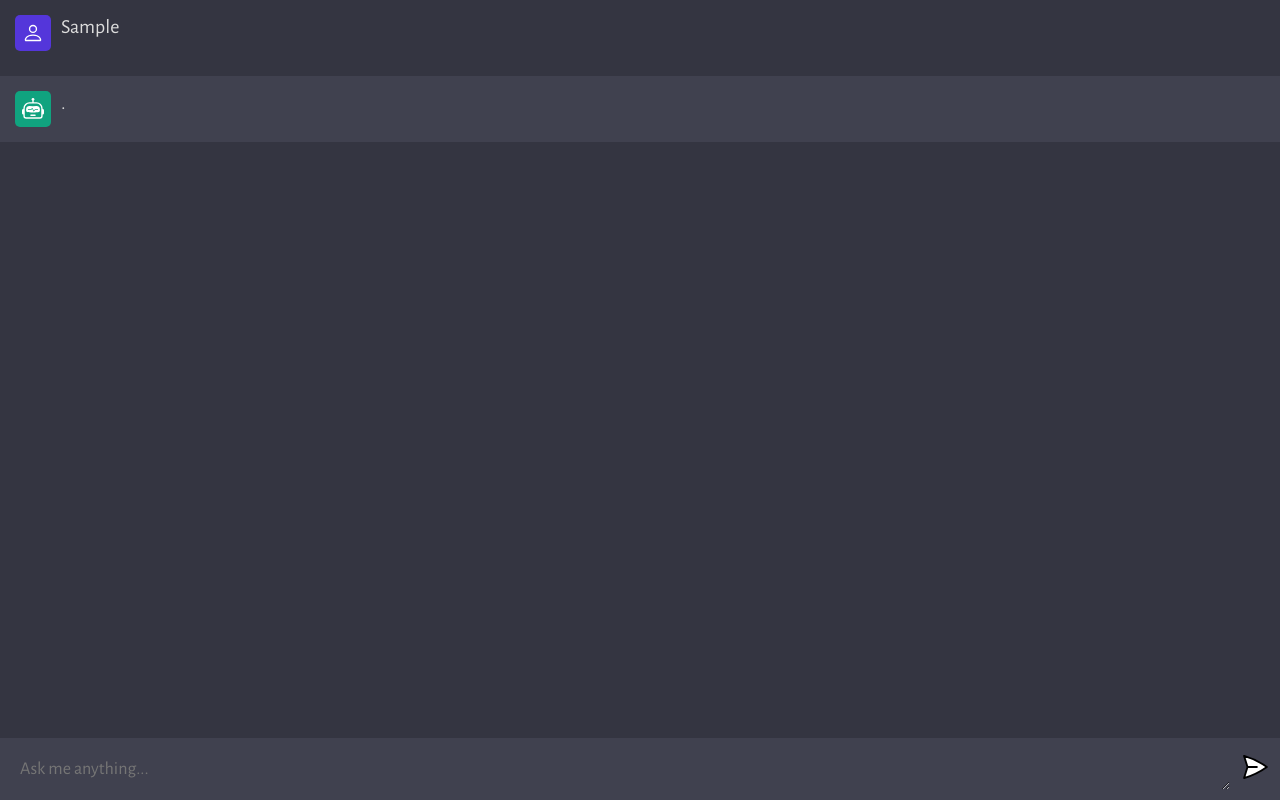
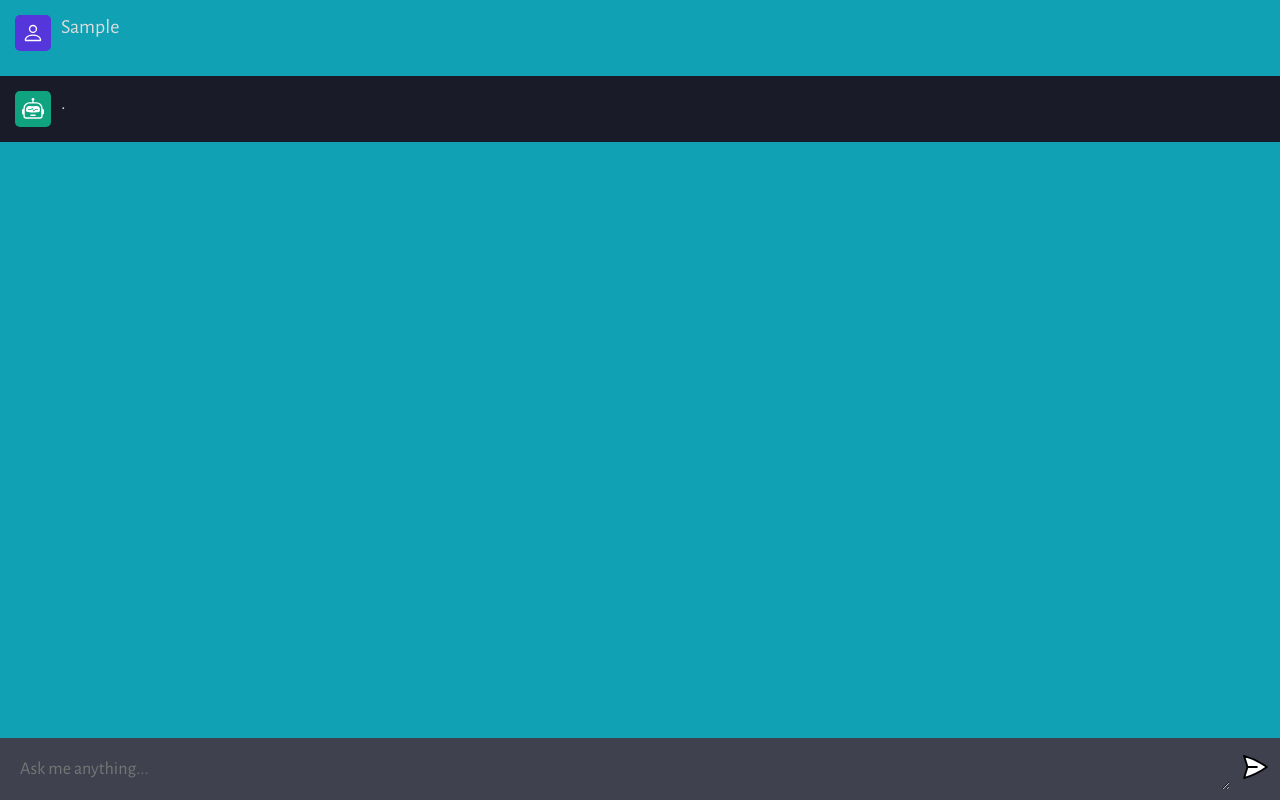
Before and after one commit to Ahortu901/chatAi, a website built with Vite: page client/index.html in a window 1280 px wide. Both pictures are taken after typing "Sample" into the empty fields and a click on the button 1255 px from the left and 769 px from the top of the page. Built offline with nearby package versions, Linux system fonts and the light colour scheme.

Commit message:
first commit

```diff
--- a/client/index.html
+++ b/client/index.html
@@ -5,7 +5,7 @@
   <meta http-equiv="X-UA-Compatible" content="IE=edge">
   <link rel="icon" type="image/svg+xml" href="favicon.ico">
   <meta name="viewport" content="width=device-width, initial-scale=1.0">
-  <title>arick-bot</title>
+  <title>AdaCOE | AI</title>
   <link rel="stylesheet" href="style.css">
 </head>
 <body>
--- a/client/style.css
+++ b/client/style.css
@@ -8,13 +8,13 @@
 }
 
 body {
-  background: #343541;
+  background: #d6066e;
 }
 
 #app {
   width: 100vw;
   height: 100vh;
-  background: #343541;
+  background: #10a1b4;
 
   display: flex;
   flex-direction: column;
@@ -50,7 +50,7 @@ body {
 }
 
 .ai {
-  background: #40414F;
+  background: #1a1b29;
 }
 
 .chat {
```
Also changed, not shown: 1 other file.
